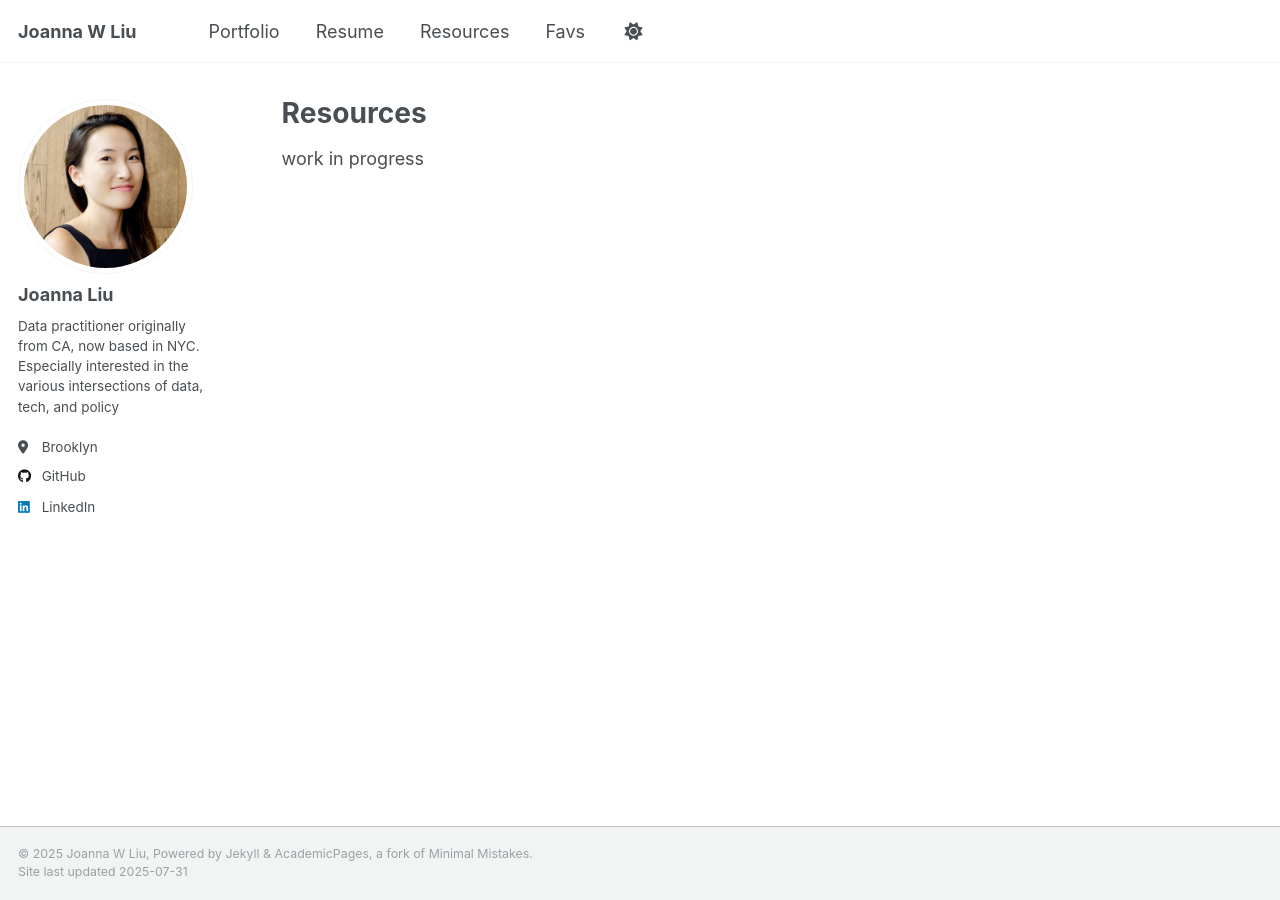
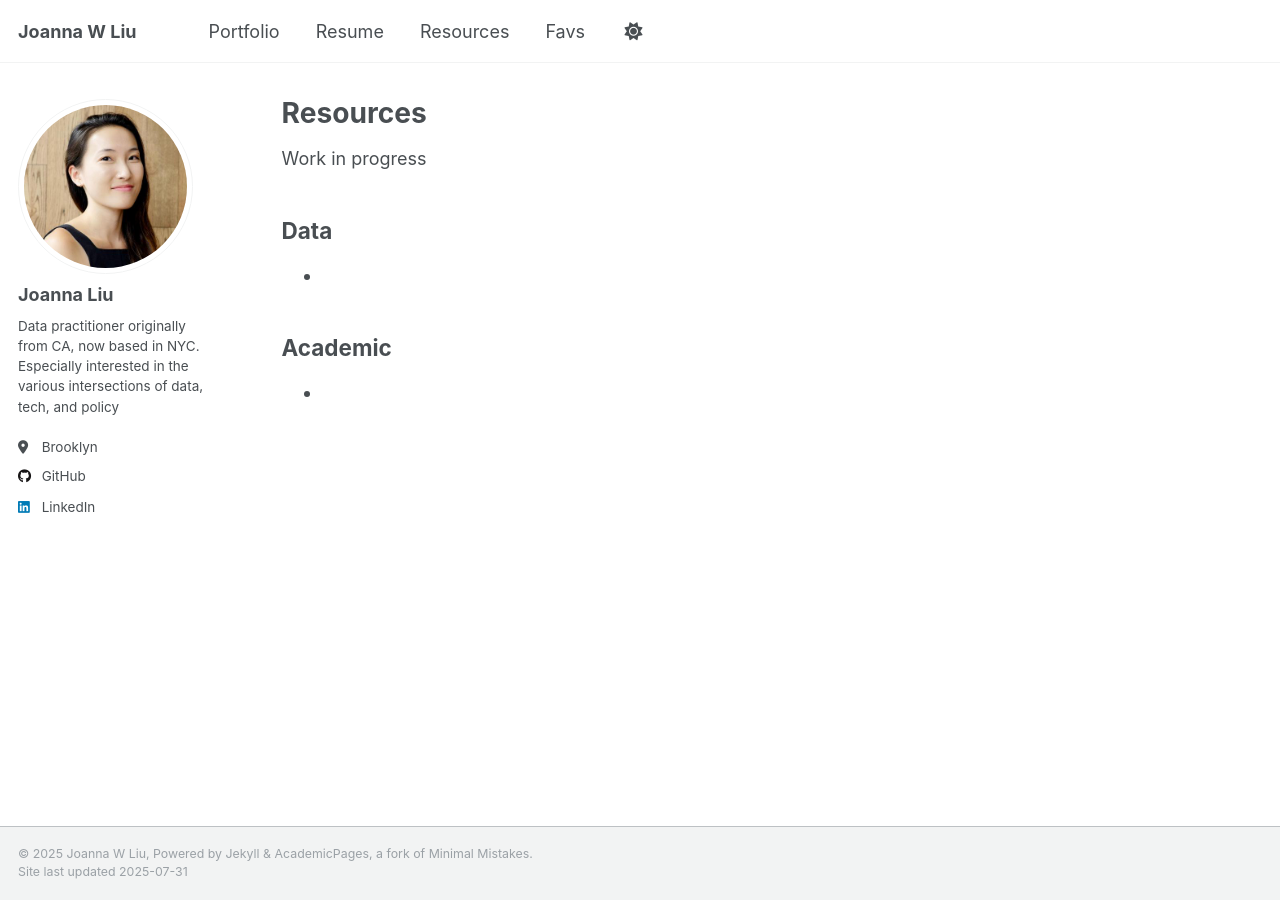
Before and after one commit to joannawliu/joannawliu.github.io, a Jekyll site: the page built from _pages/resources.md, in a window 1280 px wide. Built offline with Jekyll 4.4.1, drawn with Linux system fonts in a browser that asks for light colours; a script that is not in the unit is left out.

Commit message:
Update resources.md with format

```diff
--- a/_pages/resources.md
+++ b/_pages/resources.md
@@ -7,4 +7,11 @@ author_profile: true
 
 {% include base_path %}
 
-work in progress
+Work in progress
+
+## Data
+-
+
+
+## Academic
+-
```
